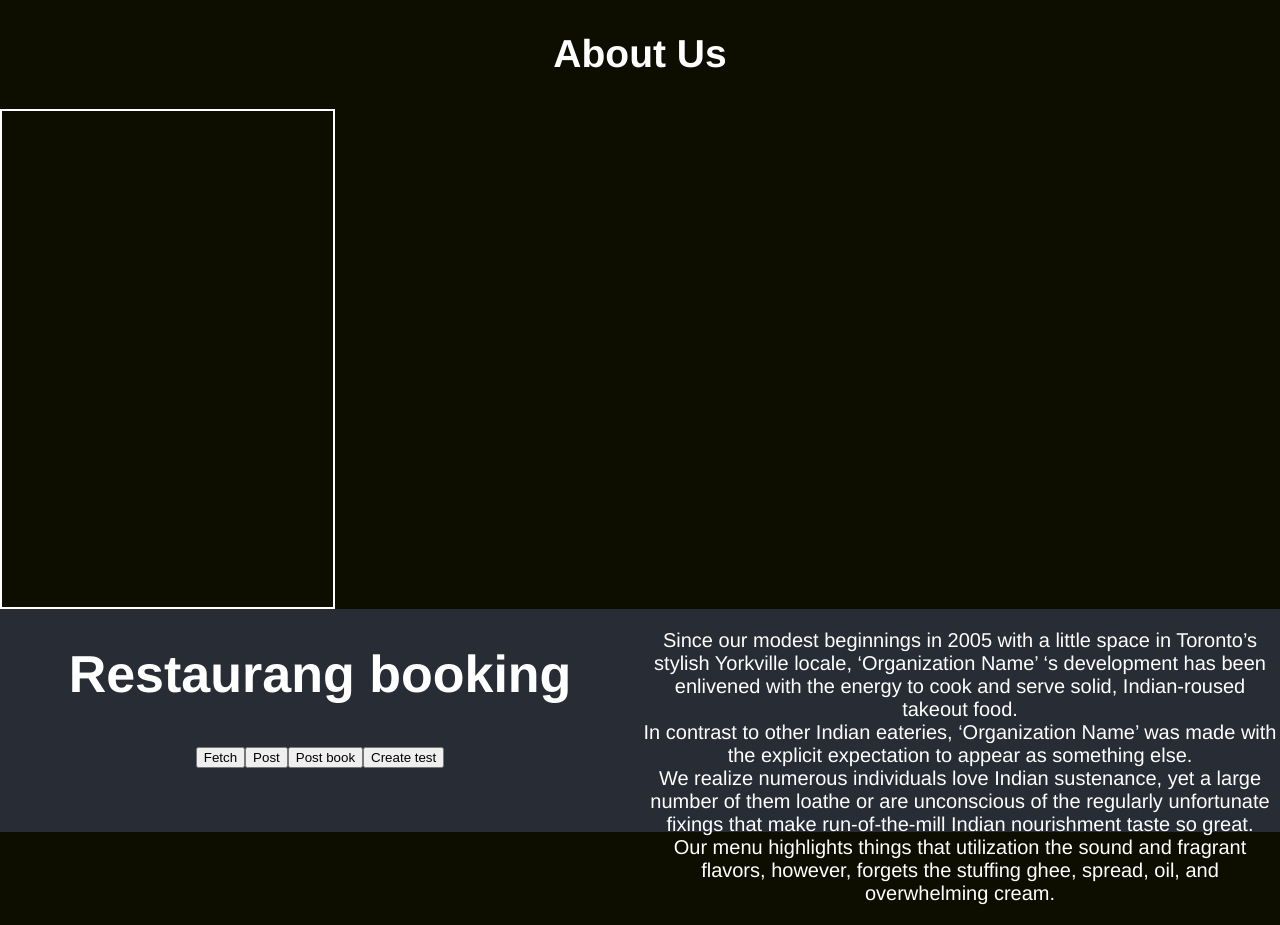
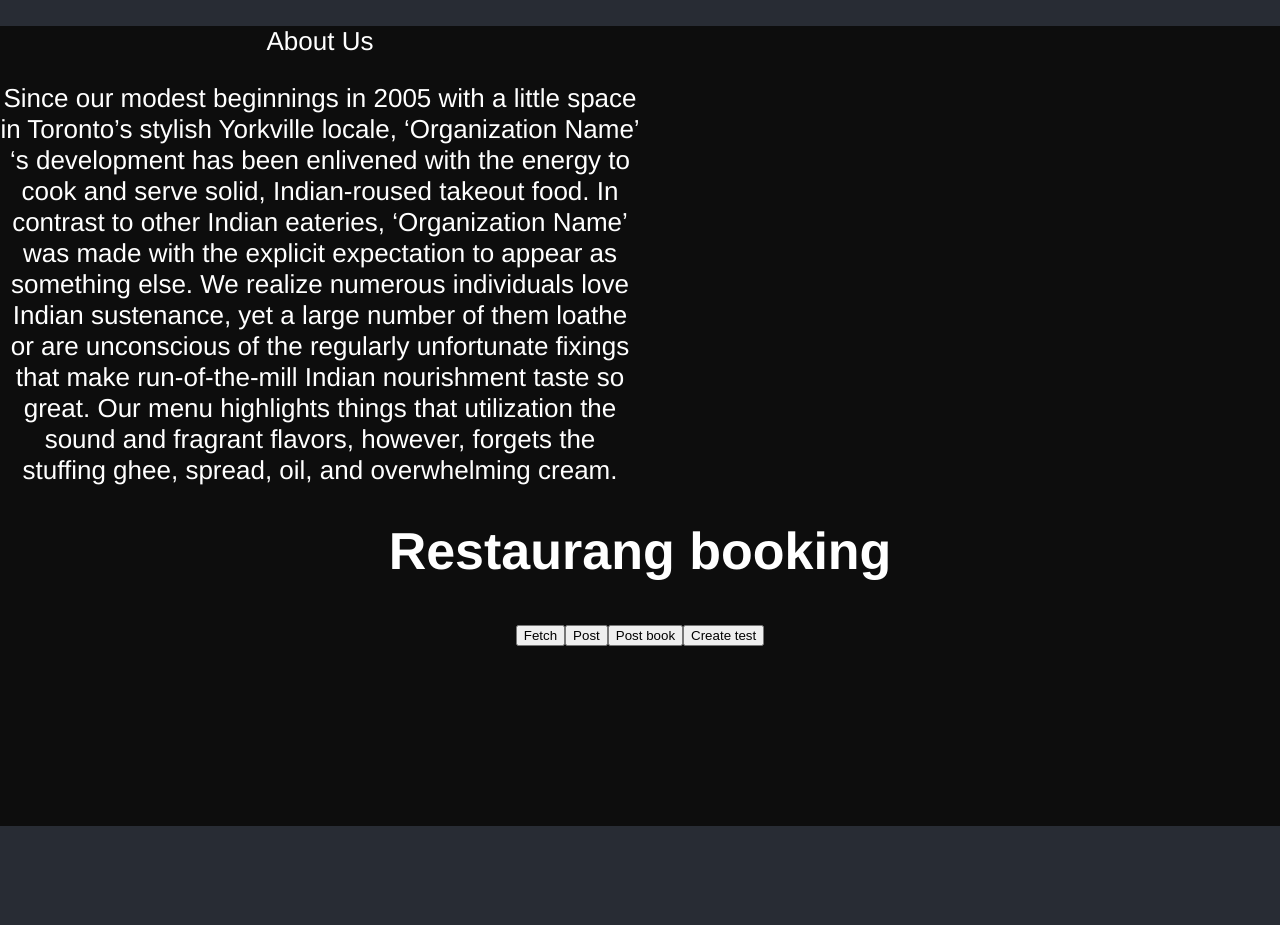
Before and after one commit to Alexandrhall/restaurant-app, a React (Create React App) app in the folder client/: page /about in a window 1280 px wide. After the commit the page ends 826 px from the top, so only its background shows below. Built offline with nearby package versions, Linux system fonts and the light colour scheme.

Commit message:
Changed structure and color

```diff
--- a/client/src/App.css
+++ b/client/src/App.css
@@ -3,7 +3,7 @@
 }
 
 .App {
-  background-color: #282c34;
+  background-color: #0d0d0d;
   min-height: 100vh;
   /* display: flex; */
   /* flex-direction: column; */
--- a/client/src/components/pages/About.tsx
+++ b/client/src/components/pages/About.tsx
@@ -2,29 +2,24 @@ import React from "react";
 import "../../styles/about.scss";
 export const About = () => {
   return (
-    <div className="wrapper">
-      <div className="titleText">
-        <h2>About Us</h2>
-      </div>
-      <div className="img-container">
-        <div className="image"></div>
-      </div>
-      <div className="aboutText">
-        <p>
+    <div className="box">
+      <div className="text">
+        <p className="title-text">About Us</p>
+        <p className="info-text">
           Since our modest beginnings in 2005 with a little space in Toronto’s
           stylish Yorkville locale, ‘Organization Name’ ‘s development has been
           enlivened with the energy to cook and serve solid, Indian-roused
-          takeout food. <br></br>In contrast to other Indian eateries,
-          ‘Organization Name’ was made with the explicit expectation to appear
-          as something else. <br></br> We realize numerous individuals love
-          Indian sustenance, yet a large number of them loathe or are
-          unconscious of the regularly unfortunate fixings that make
-          run-of-the-mill Indian nourishment taste so great. <br></br> Our menu
-          highlights things that utilization the sound and fragrant flavors,
-          however, forgets the stuffing ghee, spread, oil, and overwhelming
-          cream.
+          takeout food. In contrast to other Indian eateries, ‘Organization
+          Name’ was made with the explicit expectation to appear as something
+          else. We realize numerous individuals love Indian sustenance, yet a
+          large number of them loathe or are unconscious of the regularly
+          unfortunate fixings that make run-of-the-mill Indian nourishment taste
+          so great. Our menu highlights things that utilization the sound and
+          fragrant flavors, however, forgets the stuffing ghee, spread, oil, and
+          overwhelming cream.
         </p>
       </div>
+      <div className="image-container"></div>
     </div>
   );
 };
--- a/client/src/styles/about.scss
+++ b/client/src/styles/about.scss
@@ -1,24 +1,16 @@
-html {
-  background: #0d0d00;
+body {
+  background-color: blue;
 }
-
-.wrapper {
-  background: #0d0d00;
-}
-.image {
-  border: 2px solid white;
-  width: 331px;
-  height: 496px;
-}
-
-.img-container {
+.text {
   width: 50%;
 }
 
-.aboutText {
-  font-family: helvetica;
-  font-weight: lighter;
-  font-size: 20px;
+.image-container {
   width: 50%;
-  float: right;
 }
+
+.image {
+  width: 331px;
+  height: 496px;
+  border: 1px solid white;
+}
```
